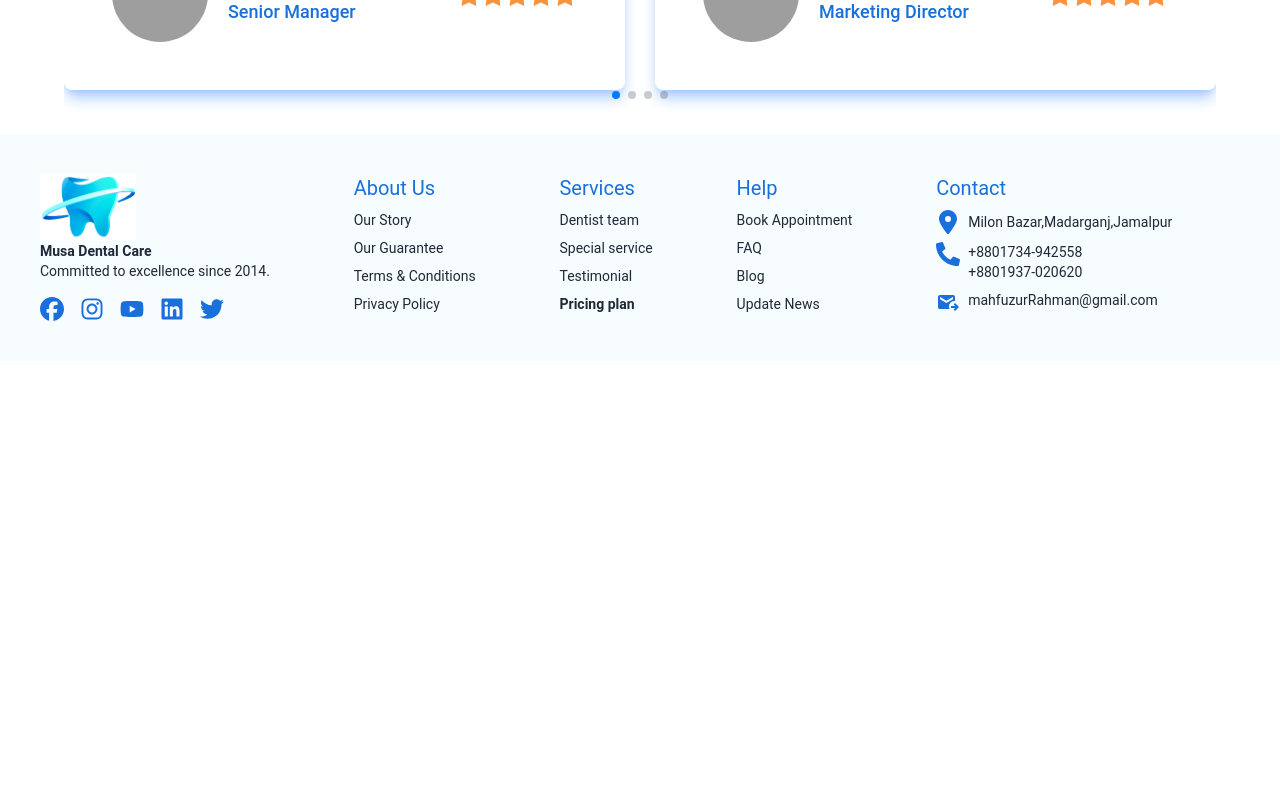
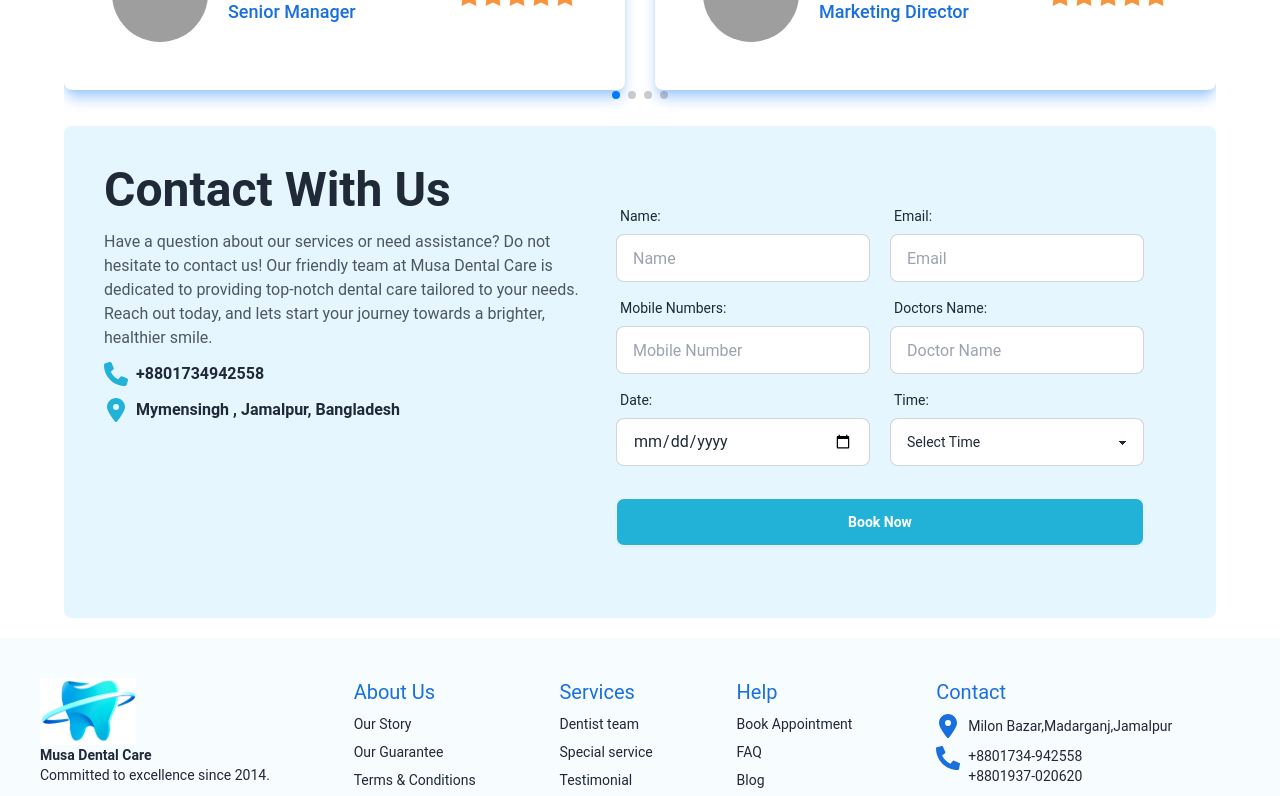
Before and after one commit to Sobuz-Mia/Dental-Care-Client-Side, a React (Vite) app: page / in a window 1280 px wide. Shown: the part 1720-2516 px from the top of the page. Before the commit the page ends 2101 px from the top, so only its background shows below. Built offline with nearby package versions, Linux system fonts and the light colour scheme; grey boxes are pictures that could not be loaded.

Commit message:
Contact session added

```diff
--- /dev/null
+++ b/src/pages/Home/ContactUs/ContactUs.jsx
@@ -0,0 +1,108 @@
+import { FaLocationDot, FaPhone } from "react-icons/fa6";
+
+const ContactUs = () => {
+  return (
+    <div className="bg-[#E5F6FE] flex justify-between p-10 rounded-lg my-3">
+      <div>
+        <h2 className="text-5xl font-bold mb-4">Contact With Us</h2>
+        <p className="text-[#4D5664] w-fit">
+          Have a question about our services or need assistance? Do not hesitate
+          to contact us! Our friendly team at Musa Dental Care is dedicated to
+          providing top-notch dental care tailored to your needs. Reach out
+          today, and lets start your journey towards a brighter, healthier
+          smile.
+        </p>
+        <p className="flex gap-2 my-3 font-bold">
+          <FaPhone className="text-2xl  text-[#22B2D8]" />
+          +8801734942558
+        </p>
+        <p className="flex gap-2 font-bold">
+          <FaLocationDot className="text-2xl  text-[#22B2D8]" />
+          Mymensingh , Jamalpur, Bangladesh
+        </p>
+      </div>
+      <div>
+        <form className="card-body">
+          <div className="flex gap-5">
+            <div className="form-control">
+              <label className="label">
+                <span className="label-text">Name:</span>
+              </label>
+              <input
+                type="name"
+                placeholder="Name"
+                className="input input-bordered"
+                required
+              />
+            </div>
+            <div className="form-control">
+              <label className="label">
+                <span className="label-text">Email:</span>
+              </label>
+              <input
+                type="email"
+                placeholder="Email"
+                className="input input-bordered"
+                required
+              />
+            </div>
+          </div>
+          <div className="flex gap-5">
+            <div className="form-control">
+              <label className="label">
+                <span className="label-text">Mobile Numbers:</span>
+              </label>
+              <input
+                type="text"
+                placeholder="Mobile Number"
+                className="input input-bordered"
+                required
+              />
+            </div>
+            <div className="form-control">
+              <label className="label">
+                <span className="label-text">Doctors Name:</span>
+              </label>
+              <input
+                type="email"
+                placeholder="Doctor Name"
+                className="input input-bordered"
+                required
+              />
+            </div>
+          </div>
+          <div className="flex gap-5">
+            <div className="form-control w-full">
+              <label className="label">
+                <span className="label-text">Date:</span>
+              </label>
+              <input
+                type="date"
+                placeholder="Mobile Number"
+                className="input input-bordered"
+                required
+              />
+            </div>
+            <div className="form-control w-full">
+              <label className="label">
+                <span className="label-text">Time:</span>
+              </label>
+              <select className="select select-bordered ">
+                <option disabled selected>
+                  Select Time
+                </option>
+                <option>10.00 am</option>
+                <option>11.00 am</option>
+              </select>
+            </div>
+          </div>
+          <div className="form-control mt-6">
+            <button className="btn bg-primary text-white">Book Now</button>
+          </div>
+        </form>
+      </div>
+    </div>
+  );
+};
+
+export default ContactUs;
--- a/src/pages/Home/Home/Home.jsx
+++ b/src/pages/Home/Home/Home.jsx
@@ -1,4 +1,5 @@
 import Banner from "../Banner/Banner";
+import ContactUs from "../ContactUs/ContactUs";
 import OpeningInfo from "../OpeningInfo/OpeningInfo";
 import Services from "../Services/Services";
 import Testimonial from "../Testimonial/Testimonial";
@@ -10,6 +11,7 @@ const Home = () => {
       <Services/>
       <OpeningInfo/>
       <Testimonial/>
+      <ContactUs/>
     </div>
   );
 };
```
